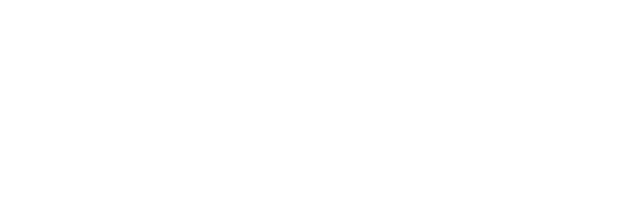
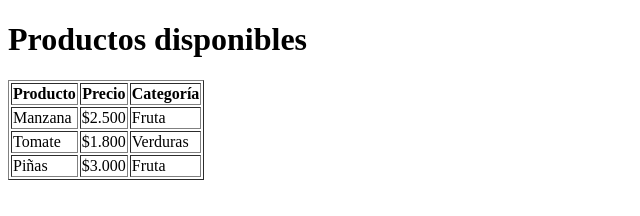
Before and after one commit to Samctz/parcial2-ingenieria-SamuelCombita, a plain HTML site: page src/index.html in a window 1280 px wide. Shown: the whole page, without its empty margins (0-640 px from the left). Drawn offline with Linux system fonts and the light colour scheme.

Commit message:
Agrego tabla de productos

```diff
--- a/src/index.html
+++ b/src/index.html
@@ -6,6 +6,12 @@
     <title>Ecomarket</title>
 </head>
 <body>
-
+    <h1>Productos disponibles</h1>
+    <table border="1">
+        <tr><th>Producto</th><th>Precio</th><th>Categoría</th></tr>
+        <tr><td>Manzana</td><td>$2.500</td><td>Fruta</td></tr>
+        <tr><td>Tomate</td><td>$1.800</td><td>Verduras</td></tr>
+        <tr><td>Piñas</td><td>$3.000</td><td>Fruta</td></tr>
+    </table>
 </body>
 </html>
```
